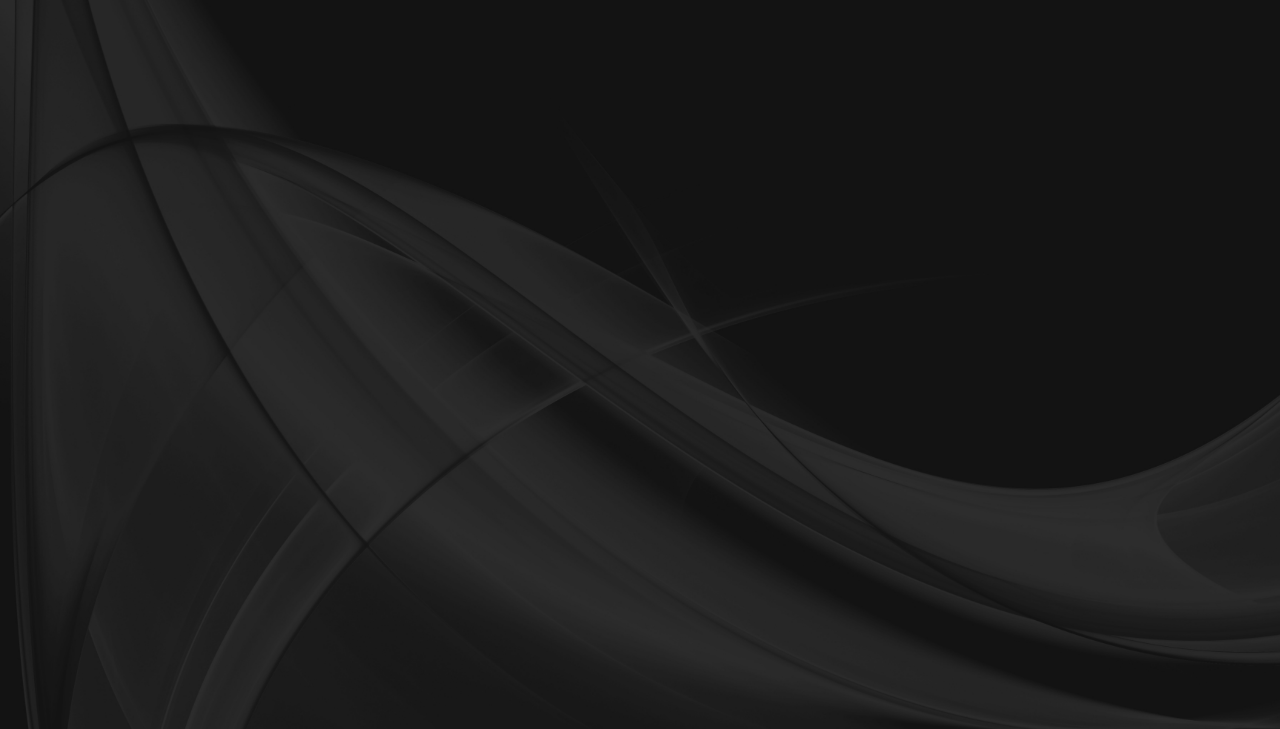
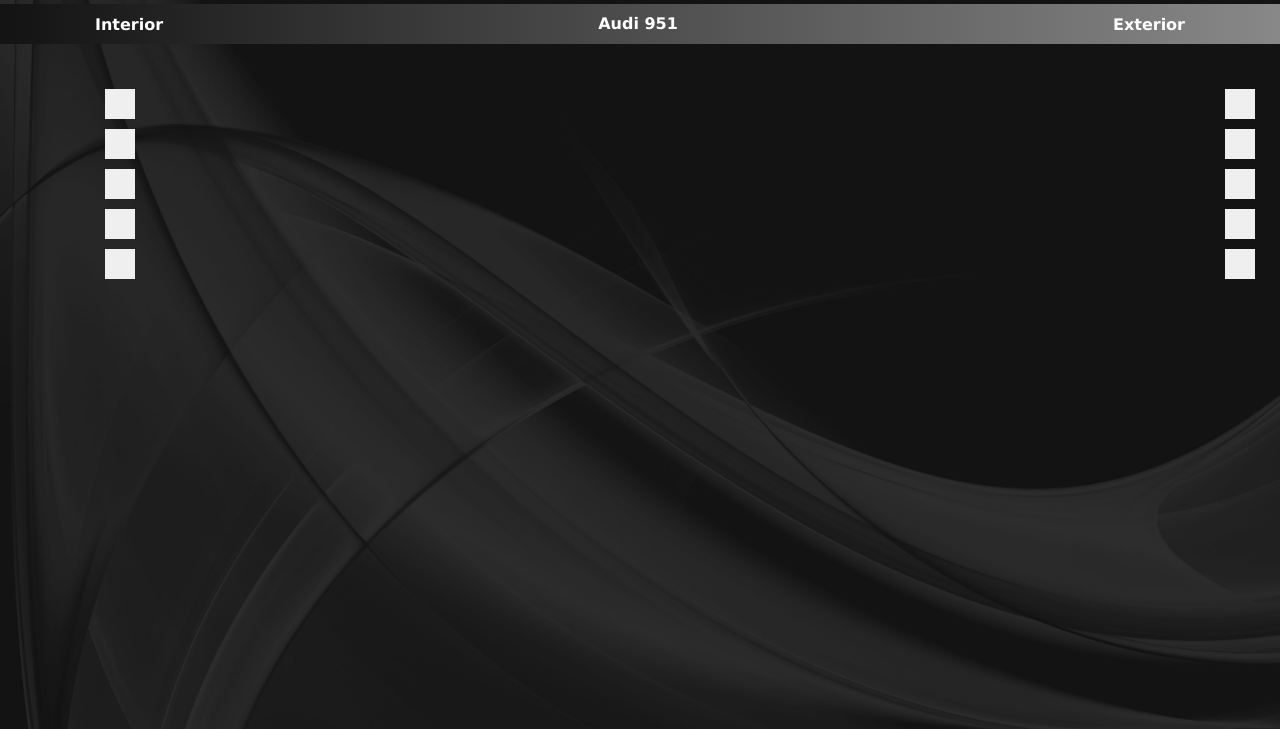
Before and after one commit to beaesguerra/Car-Selection-Prototype, a website: page index.html in a window 1280 px wide. Both pictures are taken after a click on the button "BUILD YOUR CAR". Shown: the part 71-800 px from the top of the page. Drawn offline with nearby package versions, Linux system fonts and the light colour scheme.

Commit message:
Added basic color pickers

```diff
--- a/css/main.css
+++ b/css/main.css
@@ -27,6 +27,7 @@
 		width:200px;
 		top:80px;
 		left:300px;
+		font-family: "Verdana", Geneva, sans-serif;
 	}
 
 	.main-image-header{
@@ -59,3 +60,96 @@
 	    background: #6E6D6E;
 	    border: solid 1px #030202;
 	}
+
+	#car-selector{
+		padding-left:0px;
+		padding-right: 0px;
+	}
+
+	.selector-topbar{
+		position:absolute;
+    	list-style-type: none;
+    	overflow: hidden;
+	  	background: linear-gradient(to right, #131313 , #898888); /* Standard syntax */
+  		height:40px;
+  		left:0px;
+  		right:0px;
+  		top: 75px;
+	}
+
+	.selector-topbar-elements{
+		display:inline-block;
+		padding-top:9px;
+		font-family: "Verdana", Geneva, sans-serif;
+		font-weight: bold;
+		font-size:16px;
+	}
+	#text-exterior{
+		float:right;
+		padding-right: 80px;
+	}
+	#text-interior{
+		float:left;
+		padding-left: 80px;
+	}
+
+	#interior-color-picker{
+
+	}
+
+	.color-picker{
+		width:30px;
+		height:30px;
+		border-radius:0;
+	}
+
+	#interior-color-1{
+		position:absolute;
+		top:160px;
+		left:105px;
+	}
+	#interior-color-2{
+		position:absolute;
+		top:200px;
+		left:105px;
+	}
+	#interior-color-3{
+		position:absolute;
+		top:240px;
+		left:105px;
+	}
+	#interior-color-4{
+		position:absolute;
+		top:280px;
+		left:105px;
+	}
+	#interior-color-5{
+		position:absolute;
+		top:320px;
+		left:105px;
+	}
+	#exterior-color-1{
+		position:absolute;
+		top:160px;
+		left:1225px;
+	}
+	#exterior-color-2{
+		position:absolute;
+		top:200px;
+		left:1225px;
+	}
+	#exterior-color-3{
+		position:absolute;
+		top:240px;
+		left:1225px;
+	}
+	#exterior-color-4{
+		position:absolute;
+		top:280px;
+		left:1225px;
+	}
+	#exterior-color-5{
+		position:absolute;
+		top:320px;
+		left:1225px;
+	}
--- a/index.html
+++ b/index.html
@@ -73,6 +73,28 @@
     </nav>
 
     <header>
+        <div class = "container-fluid" id = "car-selector" >
+                <ul class = "selector-topbar container-fluid" id = "selector-topbar">
+                  <li class = "selector-topbar-elements" id = "text-interior" onselectstart="return false"><p  >Interior</p></li>
+                  <li class = "selector-topbar-elements" id = "text-model" onselectstart="return false"><p >Model: </p></li>
+                  <li class = "selector-topbar-elements" id = "text-exterior" onselectstart="return false"><p >Exterior </p></li>
+                </ul>
+                <div id = "interior-color-picker">
+                    <button type="button" id = "interior-color-1"class="color-picker btn"></button>
+                    <button type="button" id = "interior-color-2"class="color-picker btn "></button>
+                    <button type="button" id = "interior-color-3"class="color-picker btn "></button>
+                    <button type="button" id = "interior-color-4"class="color-picker btn "></button>
+                    <button type="button" id = "interior-color-5"class="color-picker btn "></button>
+                </div>
+                <div id = "exterior-color-picker">
+                    <button type="button" id = "exterior-color-1"class="color-picker btn"></button>
+                    <button type="button" id = "exterior-color-2"class="color-picker btn "></button>
+                    <button type="button" id = "exterior-color-3"class="color-picker btn "></button>
+                    <button type="button" id = "exterior-color-4"class="color-picker btn "></button>
+                    <button type="button" id = "exterior-color-5"class="color-picker btn "></button>
+                </div>
+        </div>
+
         <div class="container-fluid">
             <div class = "Select-Car">
               <div class="main-image row">
--- a/js/car-selection.js
+++ b/js/car-selection.js
@@ -1,14 +1,17 @@
 $(document).ready(function() {
-	$("#main-image-2").fadeOut();
-	$("#main-image-3").fadeOut();
-	$("#main-image-4").fadeOut();
-	$("#main-image-5").fadeOut();
+	$("#main-image-2").fadeOut(0);
+	$("#main-image-3").fadeOut(0);
+	$("#main-image-4").fadeOut(0);
+	$("#main-image-5").fadeOut(0);
 	$("#main-image-1").fadeIn();
 
-	$("#main-image-text-2").fadeOut();
-	$("#main-image-text-3").fadeOut();
-	$("#main-image-text-4").fadeOut();
-	$("#main-image-text-5").fadeOut();
+	$("#main-image-text-2").fadeOut(0);
+	$("#main-image-text-3").fadeOut(0);
+	$("#main-image-text-4").fadeOut(0);
+	$("#main-image-text-5").fadeOut(0);
+	$("#selector-topbar").fadeOut(0);
+	$("#interior-color-picker").fadeOut(0);
+	$("#exterior-color-picker").fadeOut(0);
 	var currentCar = 1;
 
   $('#thumbnail-1').on('click', function () {
@@ -116,5 +119,30 @@ $(document).ready(function() {
 	$("#main-image-text-1").fadeOut(500);
 	$(".img-thumbnail").fadeOut(500);
 	$("#build-car-button").delay(100).fadeOut(500);
+
+
+	$("#selector-topbar").delay(600).fadeIn(500);
+	$("#interior-color-picker").delay(600).fadeIn(300);
+	$("#exterior-color-picker").delay(600).fadeIn(300);
+	if (currentCar == 1)
+	{
+		document.getElementById("text-model").innerHTML = "Audi 951";
+	}
+	else if (currentCar == 2)
+	{
+		document.getElementById("text-model").innerHTML = "Audi 811";
+	}
+	else if (currentCar == 3)
+	{
+		document.getElementById("text-model").innerHTML = "Audi 154";
+	}
+	else if (currentCar == 4)
+	{
+		document.getElementById("text-model").innerHTML = "Audi 971";
+	}
+	else
+	{
+		document.getElementById("text-model").innerHTML = "Audi 361";
+	}
   });
 });
```
